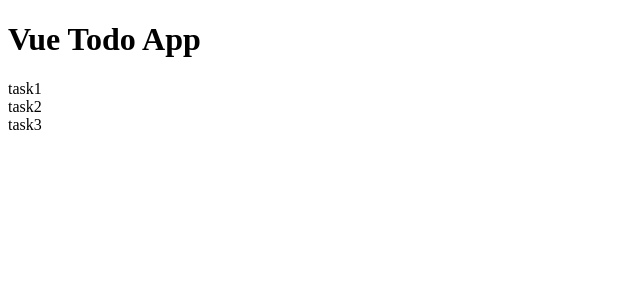
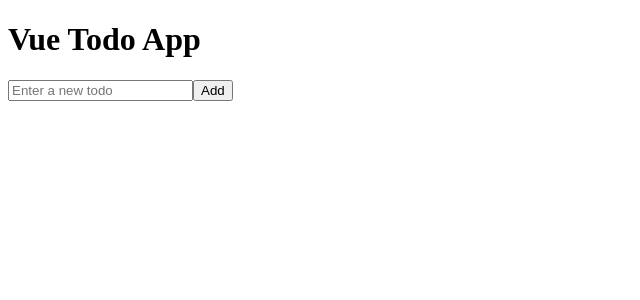
Before and after one commit to NanamiHirooka/vue-todo-app, a Vue app: page / in a window 1280 px wide. Shown: the top 300 px of the page, without its empty margins (0-640 px from the left). Built offline with nearby package versions, Linux system fonts and the light colour scheme.

Commit message:
Add Add Todo

```diff
--- a/src/components/TodoApp.vue
+++ b/src/components/TodoApp.vue
@@ -1,21 +1,30 @@
 <template>
   <h1>Vue Todo App</h1>
-  <div v-for="todo in todos" :key="todo.id">
-    {{ todo.text }}
-  </div>
+  <TodoForm @add="addTodo" />
+  <TodoList :todos="todos" />
 </template>
 
 <script>
+import TodoForm from './/TodoForm.vue'
+import TodoList from './/TodoList.vue'
+
 export default {
   name: 'TodoApp',
-  data () {
+  components: {
+    TodoForm,
+    TodoList,
+  },
+  data() {
     return {
-      todos: [
-        { id: 1, text: 'task1' },
-        { id: 2, text: 'task2' },
-        { id: 3, text: 'task3' },
-      ]
+      todos: [],
     }
-  }
+  },
+  methods: {
+    addTodo(newTodo) {
+      this.todos.push({
+        id: this.todos.length + 1,
+        text: newTodo})
+    },
+  },
 }
 </script>
--- /dev/null
+++ b/src/components/TodoForm.vue
@@ -0,0 +1,25 @@
+<template>
+  <form @submit.prevent="addTodo">
+    <input v-model="newTodo" type="text" placeholder="Enter a new todo" />
+    <button>Add</button>
+  </form>
+</template>
+
+<script>
+export default {
+  name: 'TodoForm',
+  data() {
+    return {
+      newTodo: '',
+    }
+  },
+  emits: [ 'add' ],
+  methods: {
+    addTodo() {
+      if (this.newTodo === '') return
+      this.$emit('add', this.newTodo)
+      this.newTodo = ''
+    },
+  },
+}
+</script>
--- /dev/null
+++ b/src/components/TodoList.vue
@@ -0,0 +1,12 @@
+<template>
+  <div v-for="todo in todos" :key="todo.id">
+    {{ todo.text }}
+  </div>
+</template>
+
+<script>
+export default {
+  name: 'TodoList',
+  props: [ 'todos' ],
+}
+</script>
```
